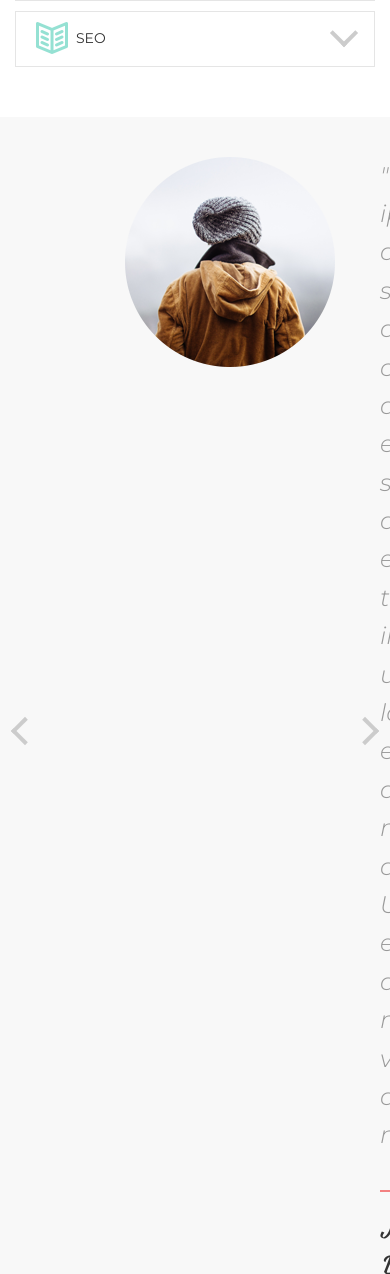
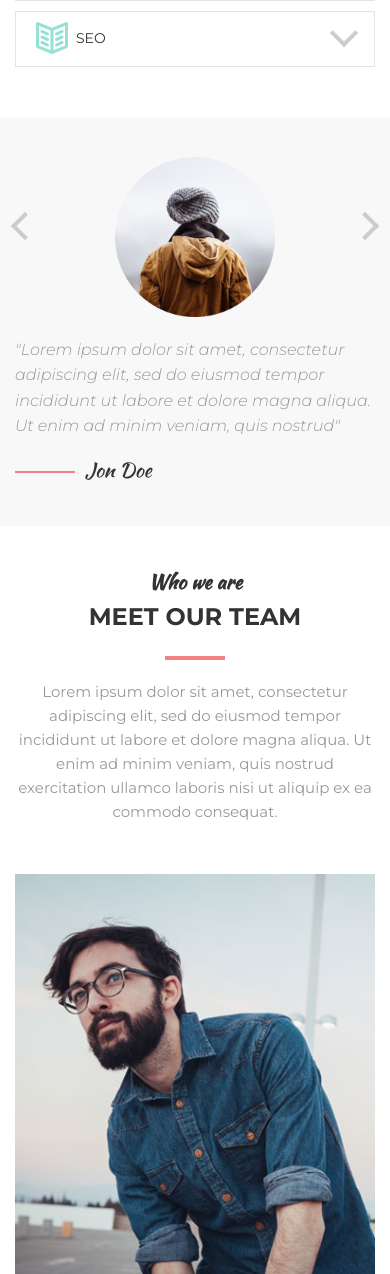
Before and after one commit to Dzikovskiy/htmlStudy, a PHP site: page / in a window 390 px wide; the page is wider, and only the part inside the window is pictured. Shown: the part 5226-6500 px from the top of that part. Run offline with PHP 8.4, Linux system fonts and the light colour scheme; some libraries are stand-ins or nearby versions.

Commit message:
Adaptive part 2

```diff
--- a/assets/css/style.css
+++ b/assets/css/style.css
@@ -28,6 +28,10 @@ hr {
     margin: 40px 0;
     border: 0;
     background-color: #e5e5e5;
+}
+
+.page {
+    overflow: hidden;
 }
 
 
@@ -553,6 +557,9 @@ hr {
 }
 
 .reviews_photo {
+    display: block;
+    height: 210px;
+    width: 210px;
     position: absolute;
     top: 0;
     left: 0;
@@ -643,6 +650,17 @@ hr {
     display: flex;
     justify-content: space-between;
     align-items: center;
+    margin: 0 -15px;
+}
+
+.logos_item {
+    padding: 0 15px;
+}
+
+.logos_img {
+    display: block;
+    max-width: 100%;
+    height: auto;
 }
 
 
@@ -888,6 +906,10 @@ hr {
     background-color: #f8f8f8;
 }
 
+.footer_col {
+    padding: 0 15px;
+}
+
 .footer_col--first {
     width: 40%;
 }
@@ -902,7 +924,9 @@ hr {
 
 .footer_inner {
     padding-bottom: 65px;
+    margin: 0 -15px;
     display: flex;
+    flex-wrap: wrap;
     justify-content: space-between;
 }
 
@@ -1059,14 +1083,15 @@ hr {
 }
 
 .instagram_item {
-    width: 30%;
-    flex: 1 1 0;
+    width: 33.3333333%;
     border: 1px solid #f8f8f8;
     border-bottom: 0;
 }
 
 .instagram_item img {
     display: block;
+    max-width: 100%;
+    height: auto;
 }
 
 
@@ -1123,6 +1148,49 @@ hr {
     }
     .services_item--bottom {
         border-bottom: 0;
+    }
+    /*Reviews*/
+    .reviews {
+        padding: 0 60px;
+    }
+    .reviews_text {
+        font-size: 20px;
+    }
+    .reviews_photo {
+        height: 160px;
+        width: 160px;
+    }
+    .reviews_item {
+        padding-left: 180px;
+    }
+    /*Clients*/
+    .clients {
+        max-width: 600px;
+        margin: 0 auto;
+    }
+    .clients_item {
+        width: 100%;
+        padding-right: 0;
+    }
+    .clients_item:last-child {
+        margin-bottom: 0;
+    }
+    /*Footer*/
+    .footer_col--first {
+        width: 100%;
+    }
+    .footer_col--second {
+        width: 50%;
+    }
+    .footer_col--third {
+        width: 50%;
+    }
+    /*Instagram*/
+    .instagram {
+        justify-content: flex-start;
+    }
+    .instagram_item {
+        width: auto;
     }
 }
 
@@ -1183,6 +1251,60 @@ hr {
     .wedo_item {
         width: 100%;
     }
+    /*Reviews*/
+    .reviews_photo {
+        position: static;
+        margin: 0 auto 20px;
+    }
+    .reviews_item {
+        padding-left: 0;
+    }
+    .reviews_text {
+        font-size: 16px;
+    }
+    .reviews_author {
+        font-size: 20px;
+    }
+    /*Logos*/
+    .logos {
+        flex-wrap: wrap;
+        justify-content: center;
+    }
+    .logos_item {
+        width: 33.33333%;
+        margin-bottom: 15px;
+    }
+    .logos_img {
+        margin: 0 auto;
+    }
+    /*Works*/
+    .works {
+        flex-wrap: wrap;
+    }
+    .works_col {
+        flex: none;
+        width: 50%;
+    }
+    /*blog*/
+    .blog {
+        flex-wrap: wrap;
+        max-width: 380px;
+        margin: 0 auto;
+    }
+    .blog_item {
+        width: 100%;
+        margin-bottom: 30px;
+    }
+    .blog_item:last-child {
+        margin-bottom: 0;
+    }
+    /*Footer*/
+    .footer_col--second {
+        width: 100%;
+    }
+    .footer_col--third {
+        width: 100%;
+    }
 }
 
 @media (max-width: 480px) {
@@ -1223,4 +1345,47 @@ hr {
         bottom: -40px;
         right: -30px;
     }
+    /*Reviews*/
+    .reviews {
+        padding: 0;
+    }
+    .reviews_btn {
+        top: 18%;
+    }
+    /*Logos*/
+    .logos_item {
+        width: 50%;
+    }
+    /*Works*/
+    .works_col {
+        width: 100%;
+    }
+    /*Cleints*/
+    .clients_photo {
+        position: static;
+    }
+    .clients_item {
+        padding-left: 0;
+        text-align: center;
+    }
+    .clients_text:before {
+        margin: 15px auto;
+    }
+    /*Blogs*/
+    .blogs_img {
+        width: 80px;
+        height: 50px;
+    }
+    .blogs_title {
+        font-size: 10px;
+    }
+    /*Subscribe*/
+    .subscribe {
+        flex-wrap: wrap;
+        max-width: none;
+    }
+    .subscribe_input,
+    .subscribe_btn {
+        width: 100%;
+    }
 }
--- a/index.html
+++ b/index.html
@@ -25,6 +25,7 @@
         </div>
     </div>
 </header>
+<div class="page">
 
     <body>
         <div class="intro">
@@ -218,8 +219,8 @@
                                 </div>
                                 <div class="accordion_content">
                                     <p>Lorem ipsum dolor sit amet, consectetur adipiscing elit, sed do eiusmod tempor incididunt ut labore et dolore magna aliqua. Ut enim ad minim veniam, quis nostrud exercitation ullamco laboris nisi ut aliquip ex ea commodo
-                                    consequat. Duis aute irure dolor in reprehenderit in voluptate velit esse cillum dolore eu fugiat nulla pariatur. Excepteur sint occaecat cupidatat non proident, sunt in culpa qui officia deserunt mollit anim id est
-                                    laborum.
+                                        consequat. Duis aute irure dolor in reprehenderit in voluptate velit esse cillum dolore eu fugiat nulla pariatur. Excepteur sint occaecat cupidatat non proident, sunt in culpa qui officia deserunt mollit anim id
+                                        est laborum.
                                     </p>
                                 </div>
                             </div>
@@ -230,8 +231,8 @@
                                 </div>
                                 <div class="accordion_content">
                                     <p>Lorem ipsum dolor sit amet, consectetur adipiscing elit, sed do eiusmod tempor incididunt ut labore et dolore magna aliqua. Ut enim ad minim veniam, quis nostrud exercitation ullamco laboris nisi ut aliquip ex ea commodo
-                                    consequat. Duis aute irure dolor in reprehenderit in voluptate velit esse cillum dolore eu fugiat nulla pariatur. Excepteur sint occaecat cupidatat non proident, sunt in culpa qui officia deserunt mollit anim id est
-                                    laborum.
+                                        consequat. Duis aute irure dolor in reprehenderit in voluptate velit esse cillum dolore eu fugiat nulla pariatur. Excepteur sint occaecat cupidatat non proident, sunt in culpa qui officia deserunt mollit anim id
+                                        est laborum.
                                     </p>
                                 </div>
                             </div>
@@ -242,8 +243,8 @@
                                 </div>
                                 <div class="accordion_content">
                                     <p>Lorem ipsum dolor sit amet, consectetur adipiscing elit, sed do eiusmod tempor incididunt ut labore et dolore magna aliqua. Ut enim ad minim veniam, quis nostrud exercitation ullamco laboris nisi ut aliquip ex ea commodo
-                                    consequat. Duis aute irure dolor in reprehenderit in voluptate velit esse cillum dolore eu fugiat nulla pariatur. Excepteur sint occaecat cupidatat non proident, sunt in culpa qui officia deserunt mollit anim id est
-                                    laborum.
+                                        consequat. Duis aute irure dolor in reprehenderit in voluptate velit esse cillum dolore eu fugiat nulla pariatur. Excepteur sint occaecat cupidatat non proident, sunt in culpa qui officia deserunt mollit anim id
+                                        est laborum.
                                     </p>
                                 </div>
                             </div>
@@ -263,7 +264,8 @@
                     <a class="reviews_btn reviews_btn--next" href="#">Next</a>
                     <div class="reviews_item">
                         <img class="reviews_photo" src="assets/images/images/works/avatar_03.png" alt="">
-                    <div class="reviews_text">"Lorem ipsum dolor sit amet, consectetur adipiscing elit, sed do eiusmod tempor incididunt ut labore et dolore magna aliqua. Ut enim ad minim veniam, quis nostrud"</div>
+                        <div class="reviews_text">"Lorem ipsum dolor sit amet, consectetur adipiscing elit, sed do eiusmod tempor incididunt ut labore et dolore magna aliqua. Ut enim ad minim veniam, quis nostrud"
+                        </div>
 
                         <div class="reviews_author">Jon Doe</div>
                     </div>
@@ -376,21 +378,21 @@
             <div class="container">
                 <div class="logos">
                     <div class="logos_item">
-                    <img src="assets/images/images/who/1.png">
+                        <img class="logos_img" src="assets/images/images/who/1.png">
                     </div>
                     <div class="logos_item">
-                    <img src="assets/images/images/who/2.png">
+                        <img class="logos_img" src="assets/images/images/who/2.png">
                     </div>
                     <div class="logos_item">
-                    <img src="assets/images/images/who/3.png">
+                        <img class="logos_img" src="assets/images/images/who/3.png">
                     </div>
                     <div class="logos_item">
-                    <img src="assets/images/images/who/4.png"></div>
+                        <img class="logos_img" src="assets/images/images/who/4.png"></div>
                     <div class="logos_item">
-                    <img src="assets/images/images/who/5.png">
+                        <img class="logos_img" src="assets/images/images/who/5.png">
                     </div>
                     <div class="logos_item">
-                    <img src="assets/images/images/who/6.png">
+                        <img class="logos_img" src="assets/images/images/who/6.png">
                     </div>
                 </div>
 
@@ -486,7 +488,8 @@
                     <a class="reviews_btn reviews_btn--next" href="#">Next</a>
                     <div class="reviews_item">
                         <img class="reviews_photo" src="assets/images/images/works/avatar_03.png" alt="">
-                    <div class="reviews_text">"Lorem ipsum dolor sit amet, consectetur adipiscing elit, sed do eiusmod tempor incididunt ut labore et dolore magna aliqua. Ut enim ad minim veniam, quis nostrud"</div>
+                        <div class="reviews_text">"Lorem ipsum dolor sit amet, consectetur adipiscing elit, sed do eiusmod tempor incididunt ut labore et dolore magna aliqua. Ut enim ad minim veniam, quis nostrud"
+                        </div>
 
                         <div class="reviews_author">Jon Doe</div>
                     </div>
@@ -796,6 +799,7 @@
             </div>
 
         </footer>
+</div>
 </body>
 
 </html>
```
Lines whose indentation alone changed are shown as unchanged.
